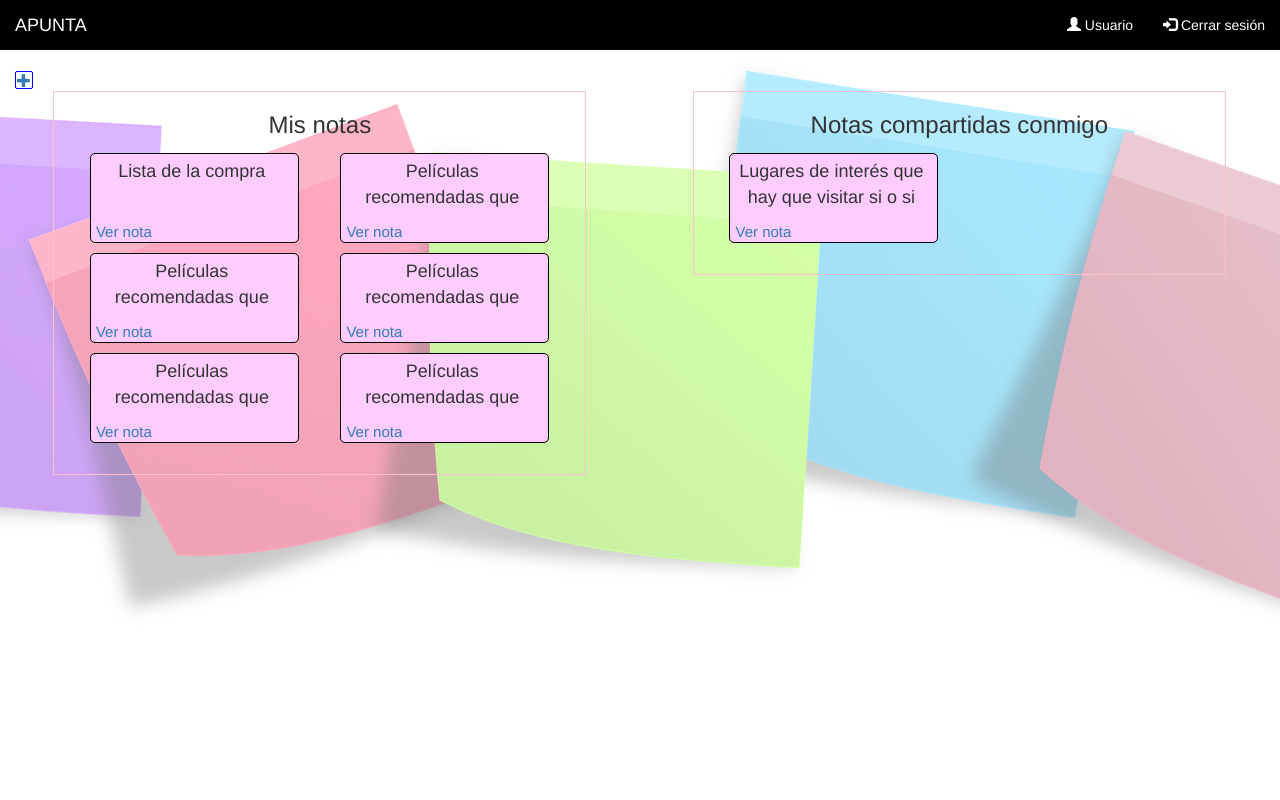
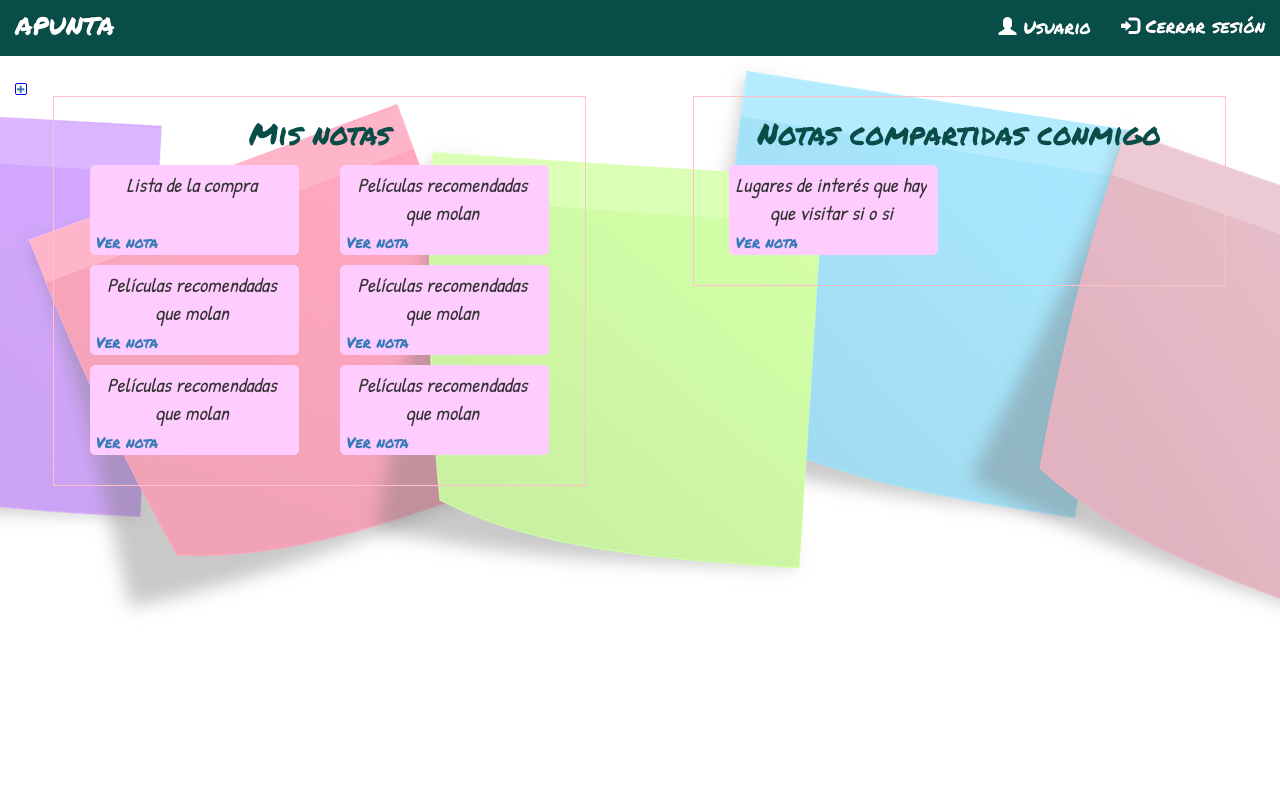
Before and after one commit to PsyanideX/TSW, a PHP site: page / in a window 1280 px wide. Run offline with PHP 8.4, Linux system fonts and the light colour scheme.

Commit message:
tipo de fuente añadida

```diff
--- a/index.html
+++ b/index.html
@@ -4,6 +4,8 @@
 
     <link rel="stylesheet" href="https://maxcdn.bootstrapcdn.com/bootstrap/3.3.5/css/bootstrap.min.css">
     <link rel="stylesheet" href="https://maxcdn.bootstrapcdn.com/bootstrap/3.3.5/css/bootstrap-theme.min.css">
+    <link href='https://fonts.googleapis.com/css?family=Permanent Marker' rel='stylesheet'>
+    <link href='https://fonts.googleapis.com/css?family=Patrick Hand' rel='stylesheet'>
     <link rel="stylesheet" href="style.css"></link>
     <meta charset="utf-8"></meta>
     <title>Apunta</title>
--- a/login.html
+++ b/login.html
@@ -4,6 +4,8 @@
 
     <link rel="stylesheet" href="https://maxcdn.bootstrapcdn.com/bootstrap/3.3.5/css/bootstrap.min.css">
     <link rel="stylesheet" href="https://maxcdn.bootstrapcdn.com/bootstrap/3.3.5/css/bootstrap-theme.min.css">
+    <link href='https://fonts.googleapis.com/css?family=Permanent Marker' rel='stylesheet'>
+    <link href='https://fonts.googleapis.com/css?family=Patrick Hand' rel='stylesheet'>
     <link rel="stylesheet" href="style.css"></link>
     <meta charset="utf-8"></meta>
     <title>Apunta</title>
--- a/style.css
+++ b/style.css
@@ -1,20 +1,32 @@
 /*PAGINA PRINCIPAL*/
+body {
+  font-family: 'Permanent Marker';
+}
 
 .navbar {
   border-radius: 0px;
   /*background:#006666;*/
-  background: #000000;
+  /*background: #000000;*/
+  background: #084D48;
   border: none;
 }
+
 #body-index{
+  background-image: url("postit_transp.png");
+  background-position: top center;
+  background-repeat: no-repeat;
+}
 
-background-image: url("postit_transp.png");
-background-position: top center;
-background-repeat: no-repeat;
-
-}
 #navfontcolor p, #navfontcolor a{
   color: white;
+}
+
+.navbar-brand{
+  font-size: 25px;
+}
+
+.navbar-right{
+  font-size: 18px;
 }
 
 .glyphicon-user{
@@ -22,7 +34,7 @@ background-repeat: no-repeat;
 }
 
 .formatonota {
-  border: 1px solid black;
+  border: 1px solid #ffccff;
   border-radius: 5px;
   display: inline-block;
   margin: 1% 4.15%;
@@ -32,12 +44,16 @@ background-repeat: no-repeat;
   height: 90px;
   position: relative;
 
+
 }
 .titulo-nota{
   text-align: center;
   overflow-y: auto;
   overflow-x: hidden;
   height: 55px;
+  font-family: 'Patrick Hand';
+  font-size: 20px;
+  font-style: italic;
 }
 
 .ver-nota{
@@ -46,20 +62,24 @@ background-repeat: no-repeat;
   bottom: 0;
   background-color: #ffccff;
 }
+
 .borde-div-notas{
   border: 1px solid pink;
   margin: 0% 4.15%;
   padding-bottom: 2%;
-
 }
 
 #nueva-nota{
   border: 1px solid blue;
   border-radius: 2px;
   padding: 1px;
+  font-size: 8px;
 }
+
 div>h3{
   text-align: center;
+  font-size: 30px;
+  color: #084D48;
 }
 
 @media screen and (max-width:991px) {
@@ -95,10 +115,10 @@ html, body{
 
 
 #login h1 {
-  color: #0B610B; /*verde*/
+/*  color: #0B610B; /*verde*/
 /*  color: #dd1c5c;*/ /*rosa*/
 /*  color: #2299cc;*/ /*azul*/
-  color: #616161;
+  color: #084D48;
   font-size: 50px;
   text-align: center;
   font-weight: bold;
@@ -113,7 +133,7 @@ html, body{
 }
 
 .btn-login{
-  background-color: #0B610B;
+  background-color: #084D48;
 /*  background-color: #dd1c5c;
  background-color: #2299cc;*/
  /*background-color: #616161;*/
```
Also changed, not shown: postit-group 1920.jpg (deleted).
